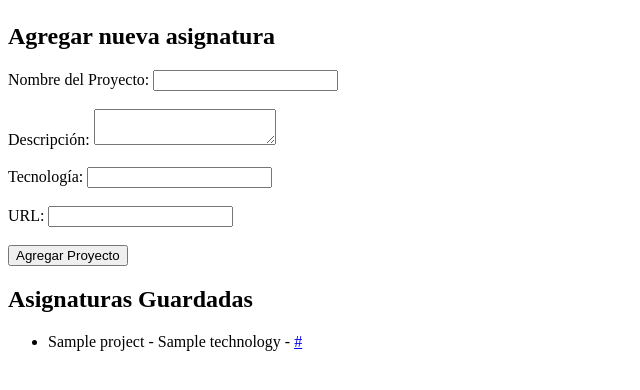
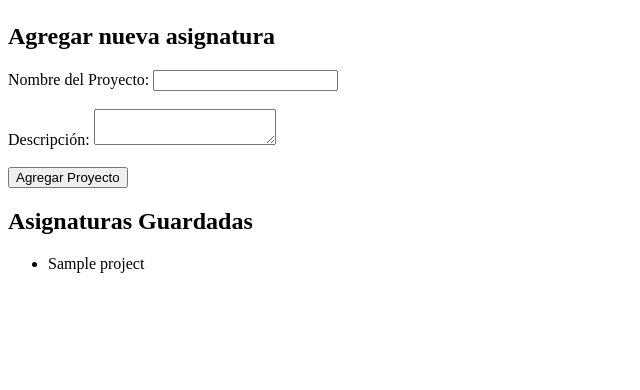
Before and after one commit to Miguelisius/FeedCycle, a Django app: template myapp/templates/registration/home.html in a window 1280 px wide. Shown: the part 57-447 px from the top of the page, without its empty margins (0-640 px from the left). Run offline with Django 3.2, Linux system fonts and the light colour scheme; the template is opened without the code that fills it: most values are stand-ins (such as "Sample title", 1, 10 or a date in 2020).

```diff
--- a/myapp/models.py
+++ b/myapp/models.py
@@ -21,8 +21,6 @@ class Task(models.Model):
 class Project(models.Model):
     title = models.CharField(max_length=100)
     description = models.TextField()
-    technology = models.CharField(max_length=20)
-    url = models.URLField()
     #alumno = models.ForeignKey(Alumno, on_delete=models.CASCADE, null=True, blank=True)
     alumno = models.ManyToManyField(Alumno, blank=True)
     #task = models.ForeignKey(Task, on_delete=models.CASCADE, null=True, blank=True)
--- a/myapp/templates/registration/home.html
+++ b/myapp/templates/registration/home.html
@@ -18,11 +18,7 @@
         <label for="description">Descripción:</label>
         <textarea name="description" id="description" required></textarea><br><br>
 
-        <label for="technology">Tecnología:</label>
-        <input type="text" name="technology" id="technology" required><br><br>
 
-        <label for="url">URL:</label>
-        <input type="url" name="url" id="url" required><br><br>
 
         <button type="submit">Agregar Proyecto</button>
     </form>
@@ -38,7 +34,7 @@
     <h2>Asignaturas Guardadas</h2>
     <ul>
         {% for project in projects %}
-            <li>{{ project.title }} - {{ project.technology }} - <a href="{{ project.url }}" target="_blank">{{ project.url }}</a></li>
+            <li>{{ project.title }} </li>
         {% empty %}
             <li>No tienes proyectos aún.</li>
         {% endfor %}
```
Also changed, not shown: myapp/views.py (+5 -5 lines), myapp/migrations/0010_remove_project_technology_remove_project_url.py (added).
